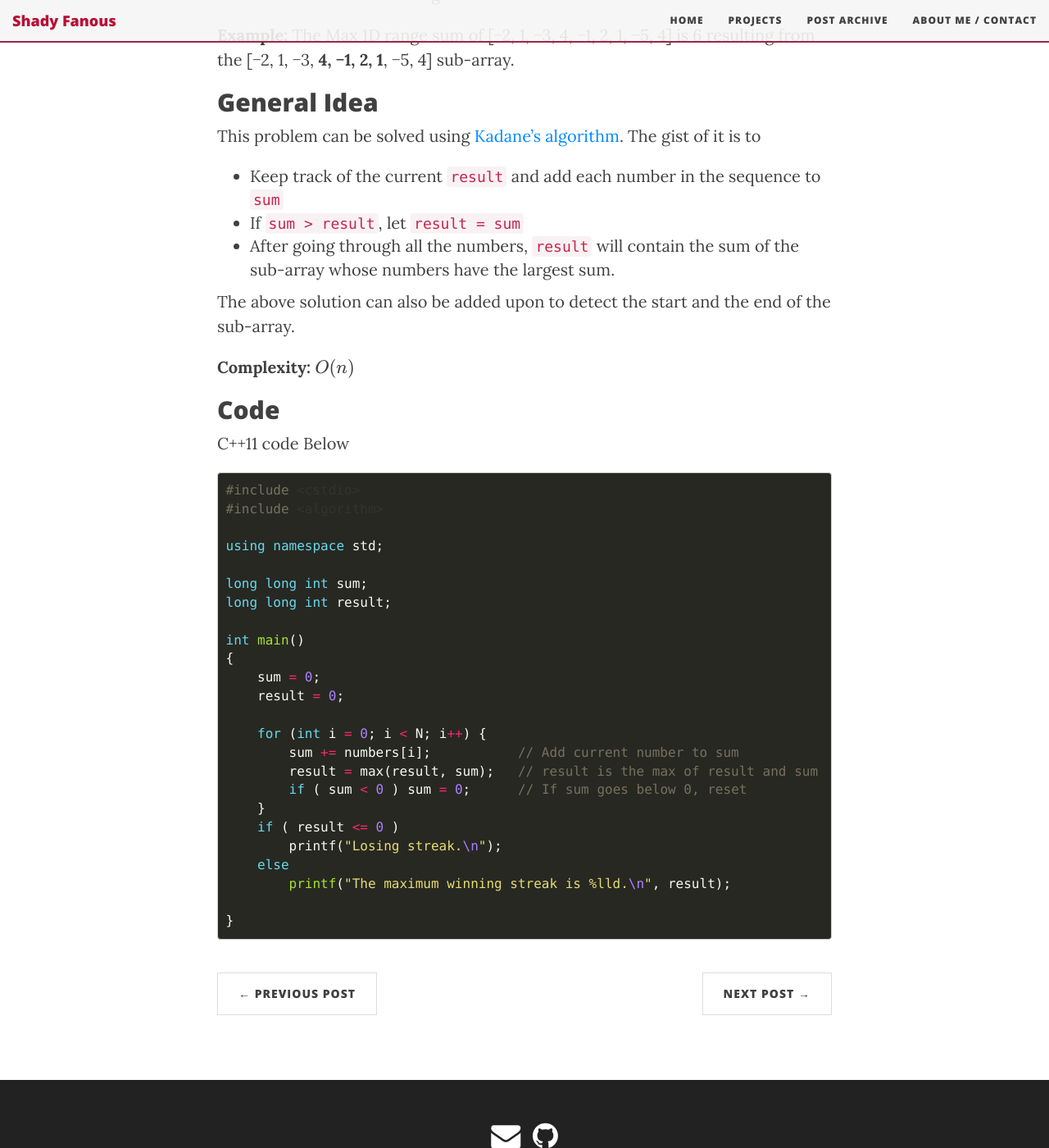
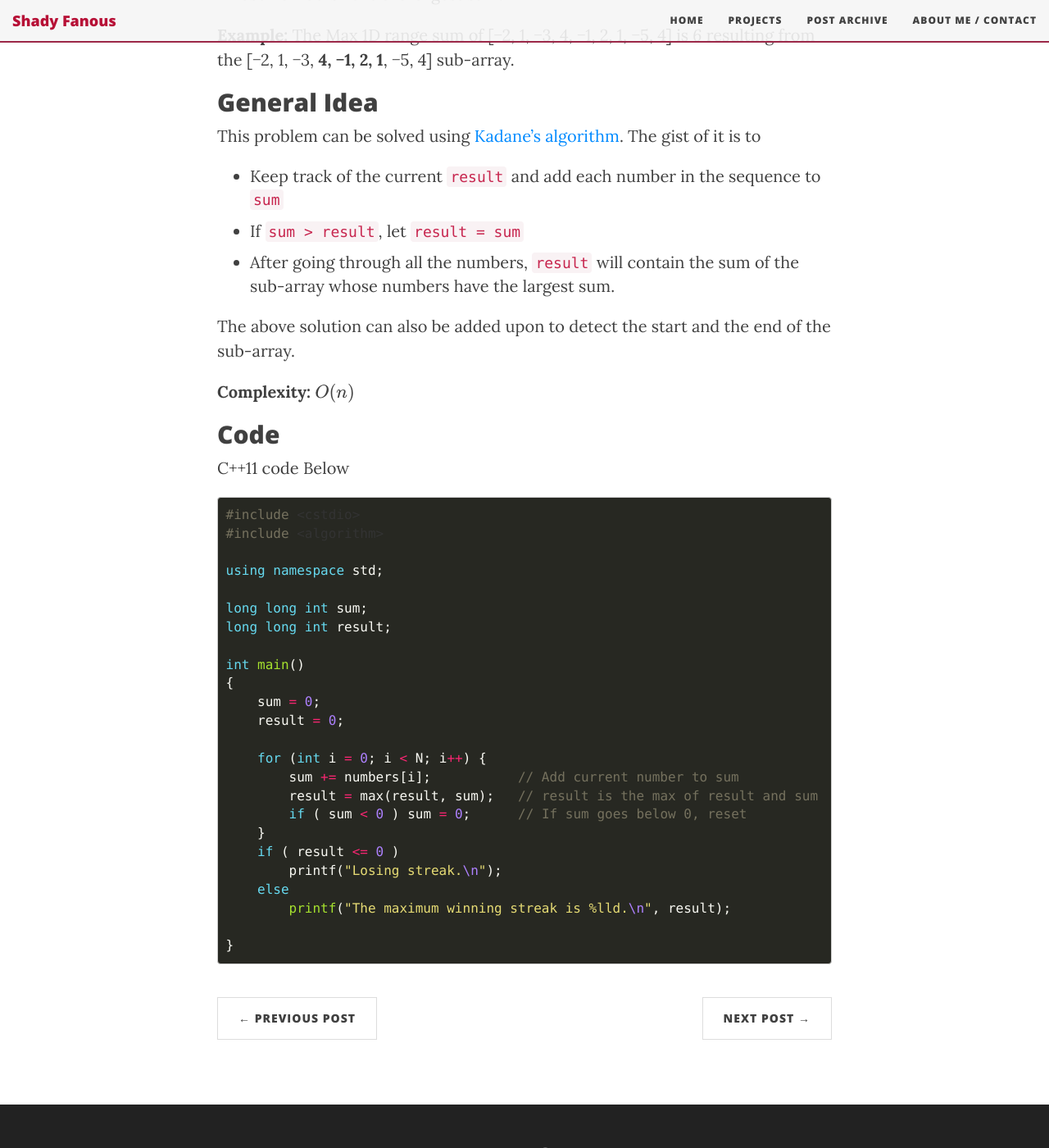
Before and after one commit to ShadyF/shadyf.github.io, a Jekyll site: the page built from _posts/Notes/2016-07-16-max-1D-range-sum.md, in a window 1280 px wide and 1400 px high, scrolled down 359 px. Shown: the whole window at 82% size. Built offline with Jekyll 4.4.1, drawn with Linux system fonts in a browser that asks for light colours; nearby versions of some CDN libraries; formulas are drawn with MathJax 3; comment, search, counter and statistics services are not loaded.

Commit message:
Added margin between content's bullet points

```diff
--- a/assets/css/main.css
+++ b/assets/css/main.css
@@ -707,3 +707,16 @@ table tr td :last-child {
 .next-page {
     float: right;
 }
+
+
+.blog-post li {
+    margin: 10px 0;
+}
+
+.blog-post li:first-child {
+    margin: 15px 0 10px 0;
+}
+
+.blog-post li:last-child{
+    margin: 10px 0 20px 0;
+}
```
